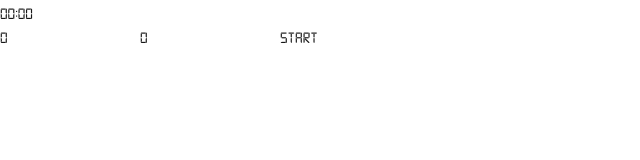
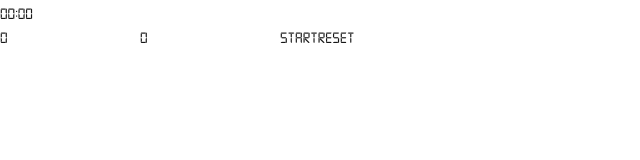
Before and after one commit to pmgzo/timer, a Next.js app: page / in a window 1280 px wide. Shown: the top 160 px of the page, without its empty margins (0-640 px from the left). Built offline with nearby package versions, Linux system fonts and the light colour scheme.

Commit message:
feat(timer): update timer based on current time and not based on setInterval

```diff
--- a/src/app/page.tsx
+++ b/src/app/page.tsx
@@ -8,12 +8,18 @@ const formatTimeNumber = (value: number): string => {
   return `${Math.floor(value)}`.padStart(2, "0")
 }
 
+interface TimerState {
+  activated: boolean;
+  timestamp: number;
+  time: number// in millisecs
+}
+
 export default function Home() {
 
   const [minuteTimer, setMinuteTimer] = useState<number>(0);
   const [secondTimer, setSecondTimer] = useState<number>(0);
 
-  const [timerActivated, setTimerActivated] = useState<boolean>(false);
+  const [timer, setTimer] = useState<TimerState>({activated: false, timestamp: 0, time: 0});
 
 
   function changeSecondTimer({target: {value}}: ChangeEvent<HTMLInputElement>) {
@@ -35,20 +41,27 @@ export default function Home() {
   }
 
   useEffect(() => {
-    if (timerActivated && (secondTimer > 0 || minuteTimer > 0)) {
-      const interval = setInterval(() => {
-        if (secondTimer === 0) {
-          setSecondTimer(59)
-          if (minuteTimer > 0) {
-            setMinuteTimer(minuteTimer - 1)
-          }
-        } else {
-          setSecondTimer(secondTimer - 1)
-        }
-      }, 1000);
-      return () => clearInterval(interval)
+
+    const now = Date.now()
+    if (timer.activated) {
+      const ellapsedTime = now - timer.timestamp
+
+      if (ellapsedTime >= timer.time) {
+        setTimer({activated: false, timestamp: 0, time: 0})
+      }
+      else {
+        const interval =  setInterval(() => {
+          const now2 = Date.now()
+          const ellapsedTime2 = now2 - timer.timestamp
+
+          setMinuteTimer(Math.trunc((timer.time - ellapsedTime2) / 1000 / 60))
+          setSecondTimer(Math.trunc((timer.time - ellapsedTime2) / 1000 % 60))
+        }, 1000);
+
+        return () => clearInterval(interval)
+      }
     }
-  }, [timerActivated, minuteTimer, secondTimer])
+  }, [timer, minuteTimer, secondTimer])
 
   return (
     <div>
@@ -59,9 +72,16 @@ export default function Home() {
         <input name="minute-input" value={minuteTimer} onChange={changeMinuteTimer}/>
         <input name="second-input" value={secondTimer} onChange={changeSecondTimer}/>
         <button className="bg-green-400" onClick={() => {
-          setTimerActivated(true)
+          setTimer({activated: true, timestamp: Date.now(), time: minuteTimer * 60 * 1000 + secondTimer * 1000})
         }
       }>Start</button>
+        <button className="bg-red-400" onClick={() => {
+          setTimer({activated: false, timestamp: 0, time: 0})
+          setMinuteTimer(0)
+          setSecondTimer(0)
+        }
+      }>Reset</button>
+
       </div>
     </div>
   );
```
